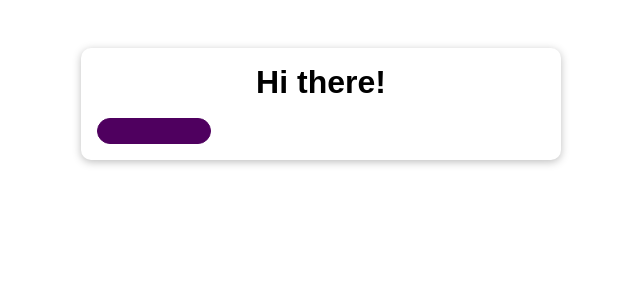
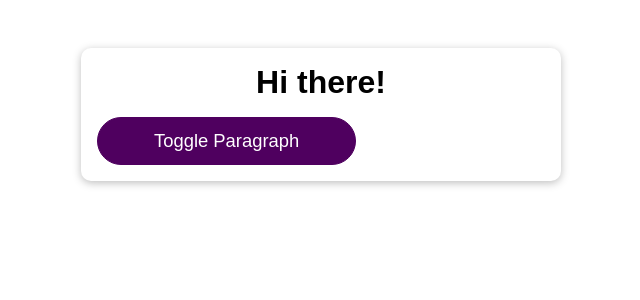
Before and after one commit to Irakarama-Laurent123/React--BTS, a React (Create React App) app: page / in a window 1280 px wide. Shown: the top 300 px of the page, without its empty margins (319-959 px from the left). Built offline with nearby package versions, Linux system fonts and the light colour scheme.

Commit message:
Optimzation with react.memo to prevent unecessary re-evaluation

```diff
--- a/src/App.js
+++ b/src/App.js
@@ -15,7 +15,7 @@ function App() {
     <div className="app">
       <h1>Hi there!</h1>
       <Demo show={showPara} />
-      <Button onClick={toggleShow}></Button>
+      <Button onClick={toggleShow}>Toggle Paragraph</Button>
     </div>
   );
 }
--- a/src/components/Demo/Demo.js
+++ b/src/components/Demo/Demo.js
@@ -3,4 +3,4 @@ import react from "react";
 const Demo = (props) => {
   return <p>{props.show ? "This is new" : ""}</p>;
 };
-export default Demo;
+export default react.memo(Demo);
--- a/src/components/UI/Button/Button.module.css
+++ b/src/components/UI/Button/Button.module.css
@@ -7,6 +7,7 @@
   cursor: pointer;
   font-size: 1.15rem;
   border-radius: 30px;
+  align-items: center;
 }
 
 .button:hover,
```
Also changed, not shown: src/components/UI/Button/Button.js (+4 -4 lines).
